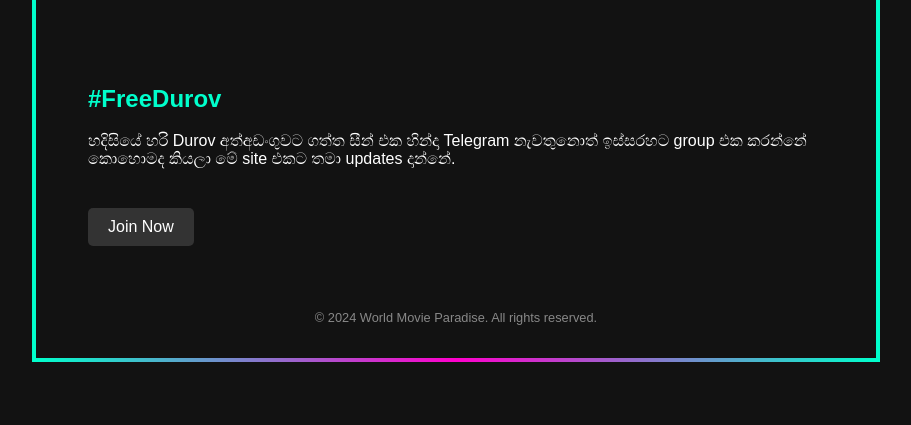
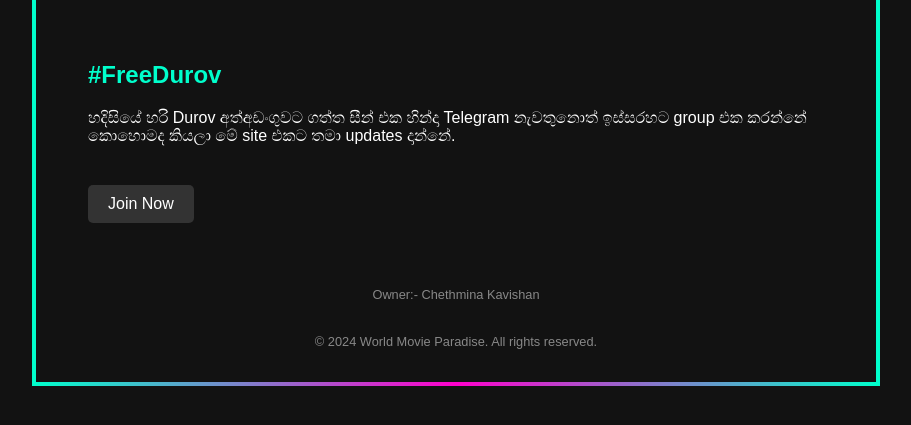
Before and after one commit to ChethminaKavishan/WorldMovieParadise, a plain HTML site: page index.html in a window 1280 px wide. Shown: the part 287-712 px from the top of the page, without its empty margins (184-1095 px from the left). Drawn offline with Linux system fonts and the light colour scheme; a script that the page names is missing.

Commit message:
Update index.html

```diff
--- a/index.html
+++ b/index.html
@@ -25,6 +25,9 @@
         </main>
 
         <footer>
+            <p>Owner:- Chethmina Kavishan</p>
+        </footer>
+        <footer>
             <p>&copy; 2024 World Movie Paradise. All rights reserved.</p>
         </footer>
     </div>
```
